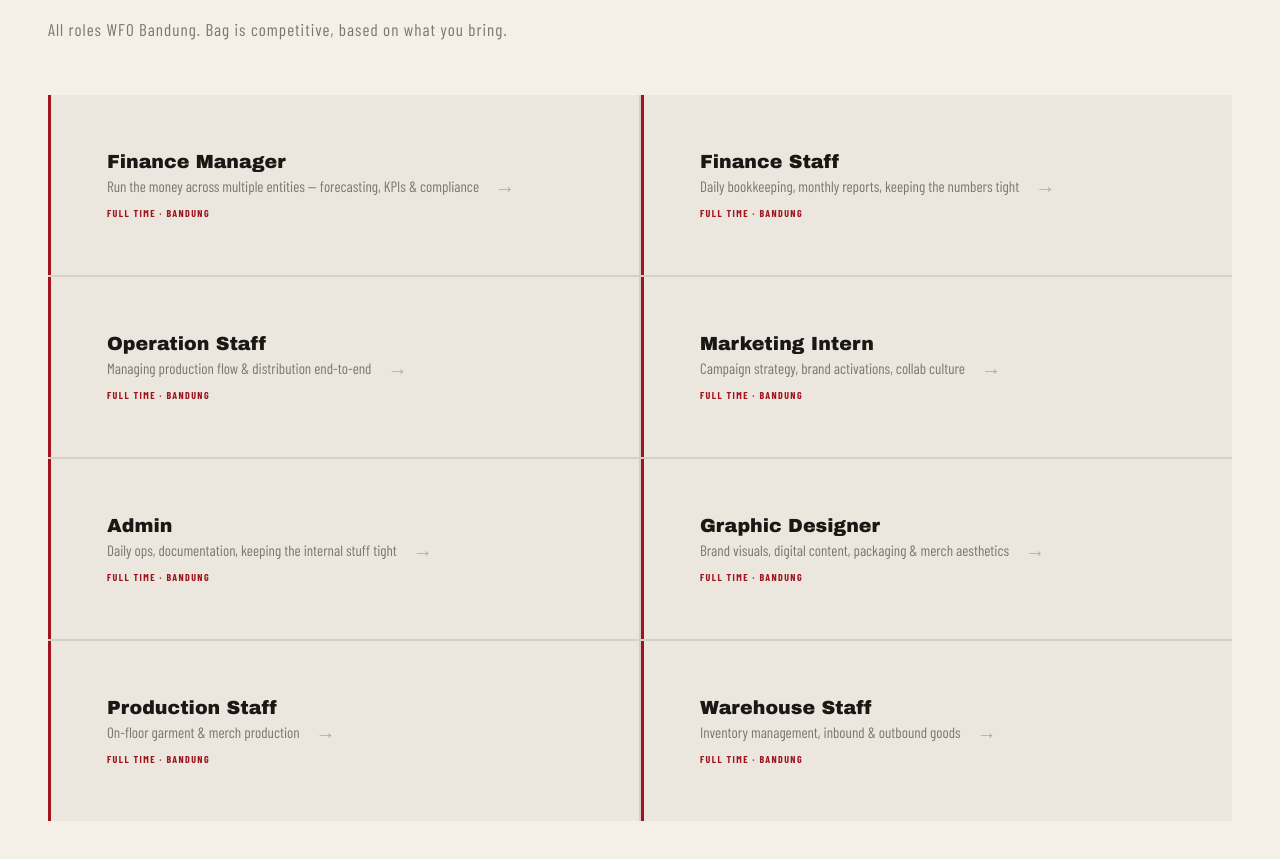
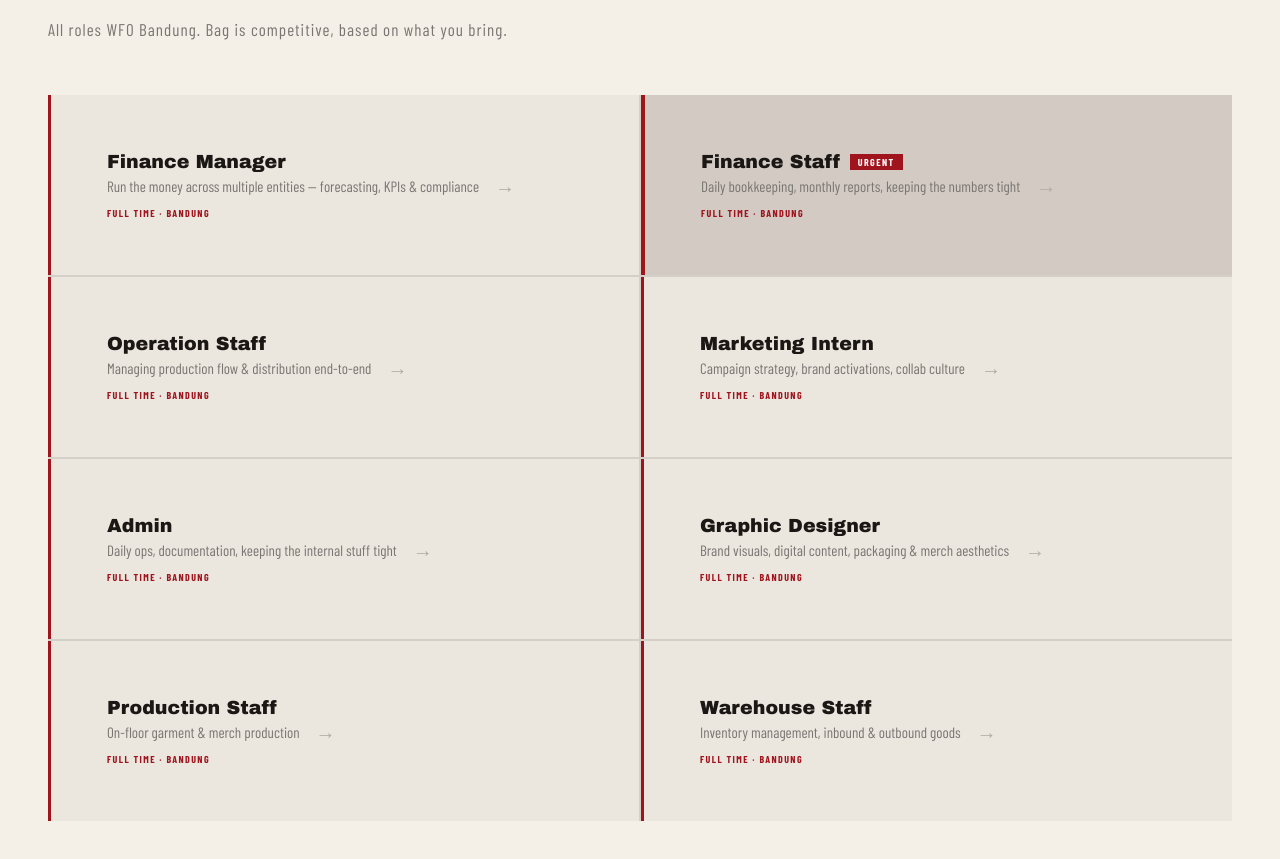
Before and after one commit to sabianathallah/preface-career, a React (Vite) app: page / in a window 1280 px wide. Shown: the part 1510-2369 px from the top of the page. Built offline with nearby package versions, Linux system fonts and the light colour scheme; a web font is replaced by a local one.

Commit message:
Finance Staff: urgent badge + highlighted card

```diff
--- a/src/components/Positions.jsx
+++ b/src/components/Positions.jsx
@@ -14,6 +14,7 @@ const ROLES = [
   },
   {
     title: 'Finance Staff',
+    urgent: true,
     desc: 'Daily bookkeeping, monthly reports, keeping the numbers tight',
     qualifications: [
       'D3/S1 Accounting or related field',
@@ -134,11 +135,14 @@ export default function Positions({ onSelect }) {
               <div
                 key={r.title}
                 data-idx={idx}
-                className={`pos-card${isOpen ? ' pos-card--open' : ''}${isVisible ? ' pos-visible' : ' pos-hidden'}`}
+                className={`pos-card${isOpen ? ' pos-card--open' : ''}${isVisible ? ' pos-visible' : ' pos-hidden'}${r.urgent ? ' pos-card--urgent' : ''}`}
               >
                 <div className="pos-card-main" onClick={() => toggleCard(idx)}>
                   <div className="pos-card-body">
-                    <div className="pos-title">{r.title}</div>
+                    <div className="pos-title">
+                      {r.title}
+                      {r.urgent && <span className="pos-urgent">URGENT</span>}
+                    </div>
                     <div className="pos-desc">{r.desc}</div>
                     <div className="pos-tag">FULL TIME &middot; BANDUNG</div>
                   </div>
--- a/src/index.css
+++ b/src/index.css
@@ -870,3 +870,25 @@ transition: background 0.15s ease;
   transform: translateY(0);
   transition: opacity 0.8s cubic-bezier(0.16,1,0.3,1), transform 0.8s cubic-bezier(0.16,1,0.3,1);
 }
+
+/* ─── URGENT CARD ────────────────────────────────────────────── */
+.pos-urgent {
+  display: inline-block;
+  font-family: var(--body);
+  font-size: 10px;
+  font-weight: 700;
+  letter-spacing: 0.14em;
+  text-transform: uppercase;
+  color: #fff;
+  background: var(--maroon);
+  padding: 2px 8px;
+  margin-left: 10px;
+  vertical-align: middle;
+  position: relative;
+  top: -1px;
+}
+
+.pos-card--urgent {
+  border-left-width: 4px;
+  background: rgba(160,20,30,0.03);
+}
```
